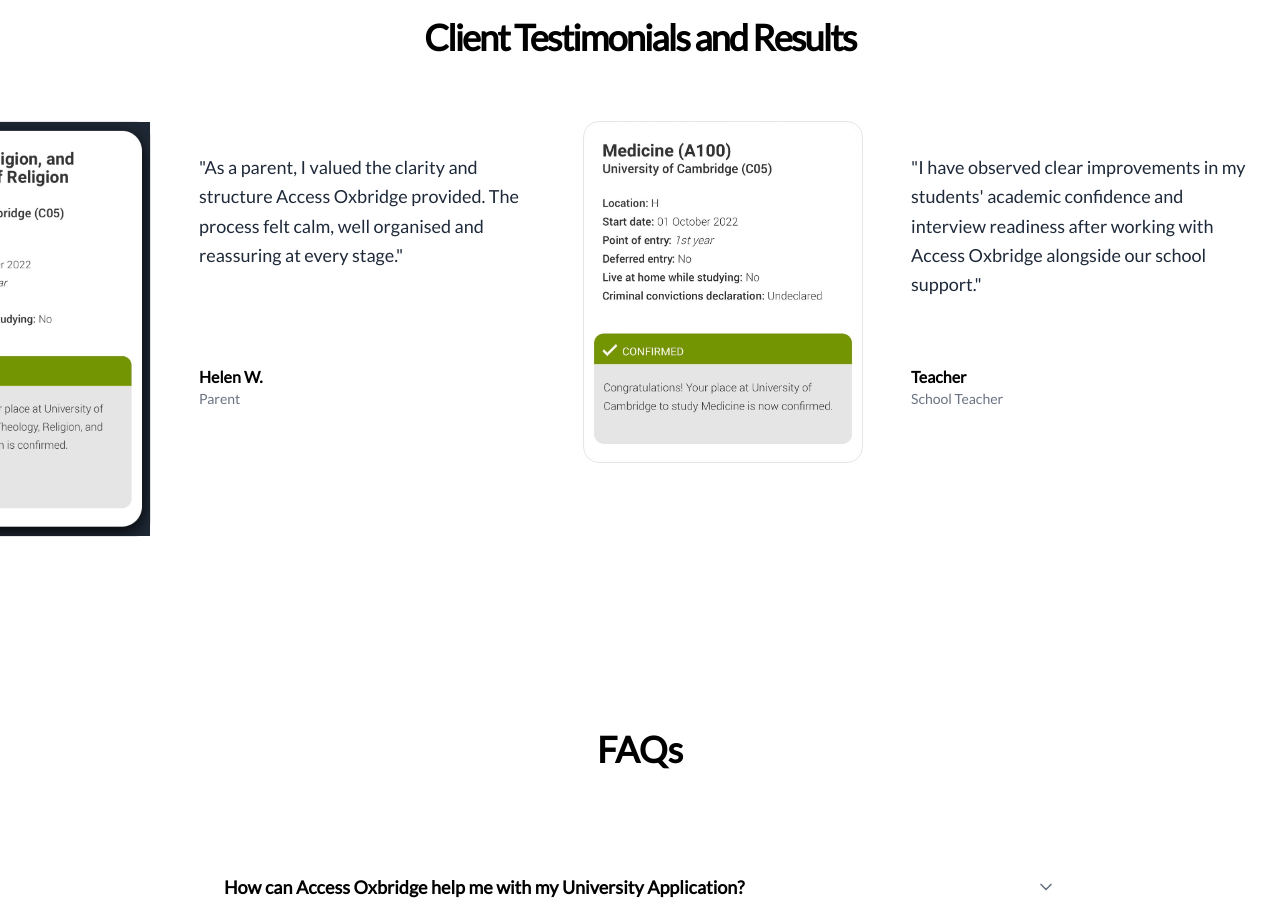
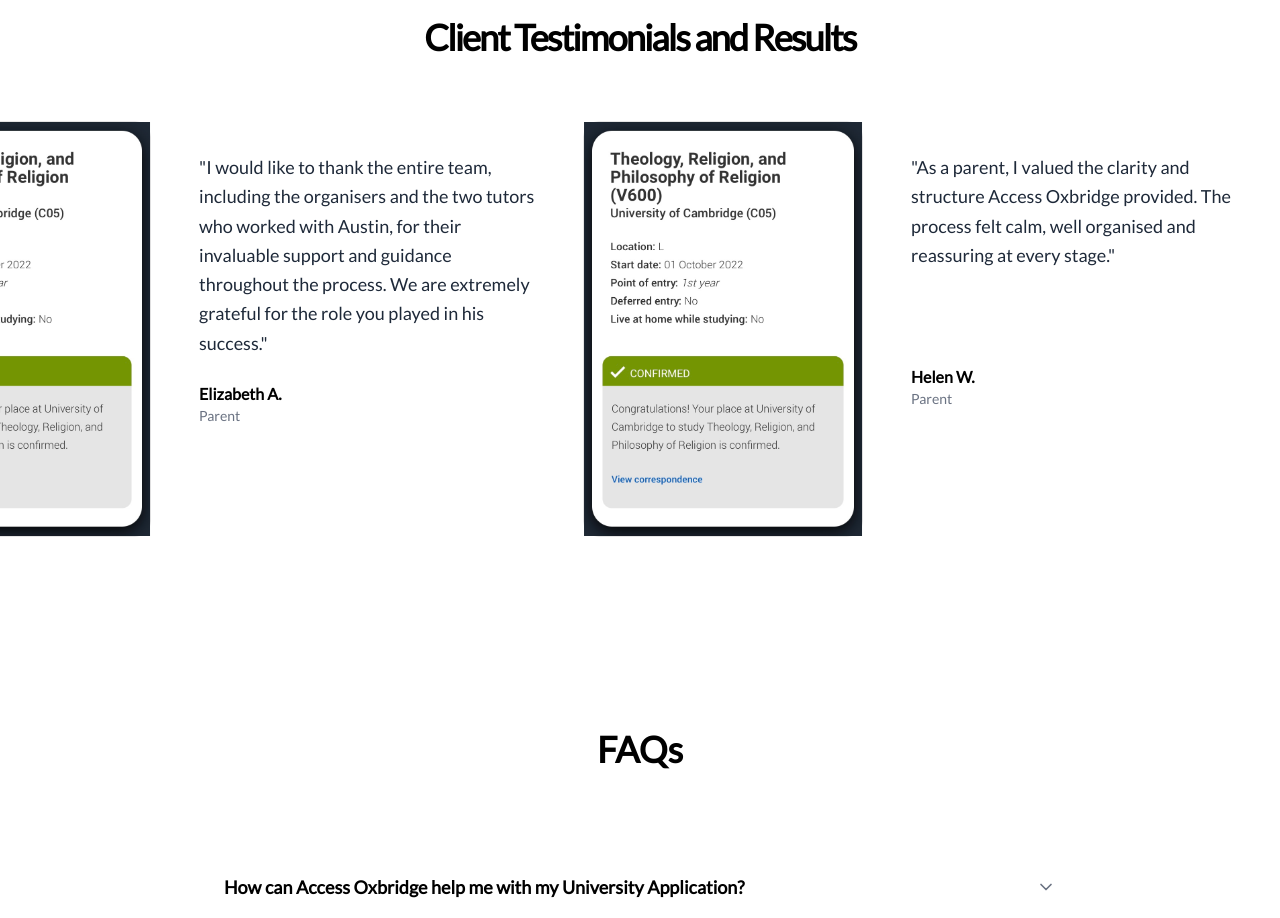
Before and after one commit to AccessOxbridge/Website, a Next.js app: page / in a window 1280 px wide. Shown: the part 2540-3458 px from the top of the page. Built offline with nearby package versions, Linux system fonts and the light colour scheme.

Commit message:
feat: Add new testimonial from Elizabeth A. to enhance the testimonials section and provide additional parent perspective

```diff
--- a/src/components/home/testimonials.tsx
+++ b/src/components/home/testimonials.tsx
@@ -16,6 +16,12 @@
         role: "Arjun P.",
         image: "/testimonials/1.jpg",
         institution: "Student"
+    },
+    {
+        quote: "I would like to thank the entire team, including the organisers and the two tutors who worked with Austin, for their invaluable support and guidance throughout the process. We are extremely grateful for the role you played in his success.",
+        role: "Elizabeth A.",
+        image: "/testimonials/1.jpg",
+        institution: "Parent"
     },
     {
         quote: "As a parent, I valued the clarity and structure Access Oxbridge provided. The process felt calm, well organised and reassuring at every stage.",
```
